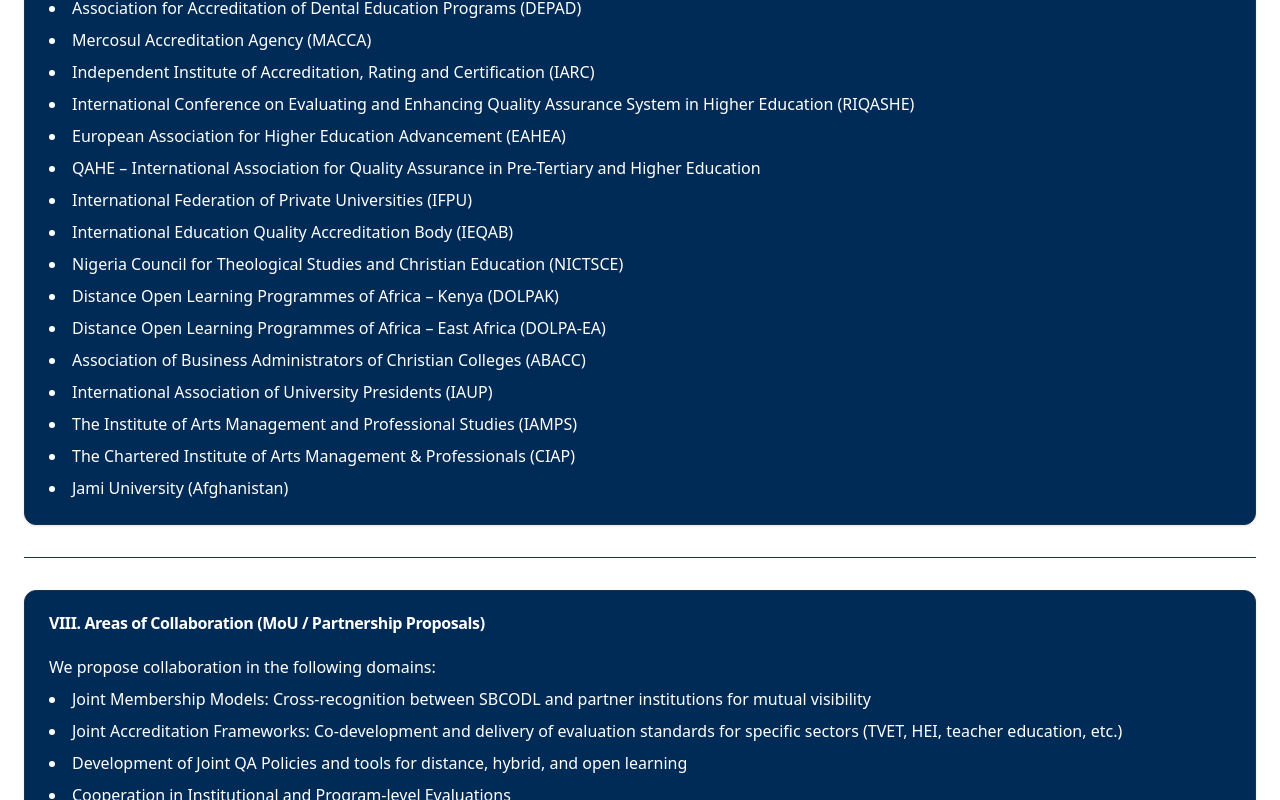
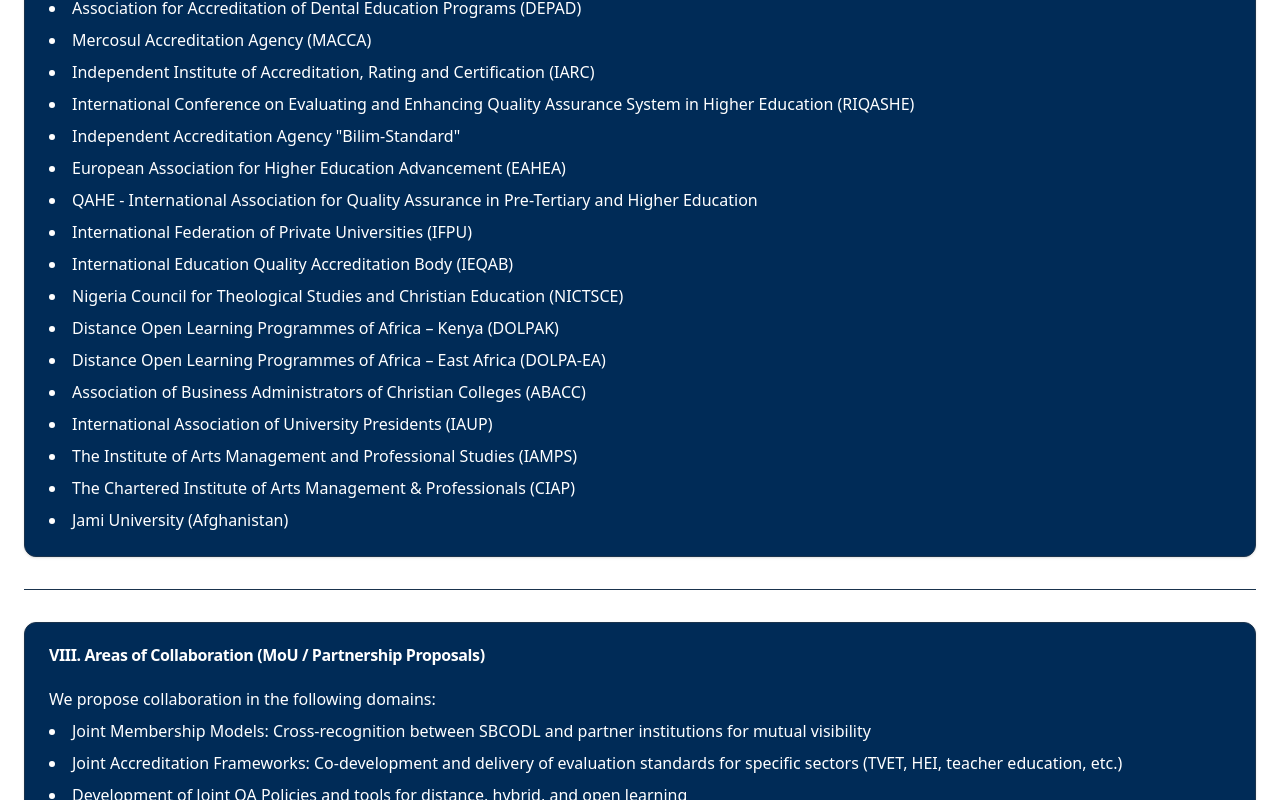
Before and after one commit to itshirdeshk/solanki_boards, a React (Vite) app in the folder home/: page /board-profile in a window 1280 px wide. Shown: the part 2620-3420 px from the top of the page. Built offline with nearby package versions, Linux system fonts and the light colour scheme; no server answers; the database is empty.

Commit message:
fix: update home page

```diff
--- a/home/src/data/footer.ts
+++ b/home/src/data/footer.ts
@@ -13,6 +13,7 @@
 import institute32 from "../assets/images/patners/partner_logo_32.jpg"
 import institute33 from "../assets/images/patners/partner_logo_33.jpg"
 import institute34 from "../assets/images/patners/partner_logo_34.jpg"
+import institute35 from "../assets/images/patners/partner_logo_35.jpg"
 
 
 
@@ -22,6 +23,7 @@
     { src: institute20, alt: "Institute 20" },
     { src: institute29, alt: "Institute 29" },
     { src: institute31, alt: "Institute 31" },
+    { src: institute35, alt: "Institute 35" },
     { src: institute32, alt: "Institute 32" },
     { src: institute33, alt: "Institute 33" },
     { src: institute30, alt: "Institute 30" },
--- a/home/src/pages/home/about/BoardProfile.tsx
+++ b/home/src/pages/home/about/BoardProfile.tsx
@@ -150,8 +150,9 @@
             <li>Mercosul Accreditation Agency (MACCA)</li>
             <li>Independent Institute of Accreditation, Rating and Certification (IARC)</li>
             <li>International Conference on Evaluating and Enhancing Quality Assurance System in Higher Education (RIQASHE)</li>
+            <li>Independent Accreditation Agency "Bilim-Standard"</li>
             <li>European Association for Higher Education Advancement (EAHEA)</li>
-            <li>QAHE – International Association for Quality Assurance in Pre-Tertiary and Higher Education</li>
+            <li>QAHE - International Association for Quality Assurance in Pre-Tertiary and Higher Education</li>
             <li>International Federation of Private Universities (IFPU)</li>
             <li>International Education Quality Accreditation Body (IEQAB)</li>
             <li>Nigeria Council for Theological Studies and Christian Education (NICTSCE)</li>
```
Also changed, not shown: home/src/assets/images/patners/partner_logo_35.jpg (added), 4 other files (tests, documents, lock files or other folders).
